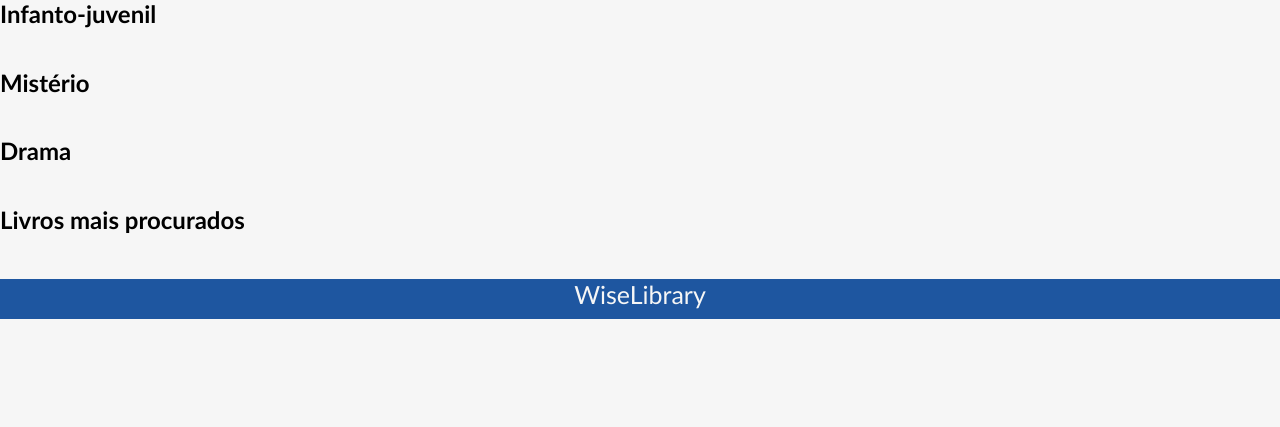
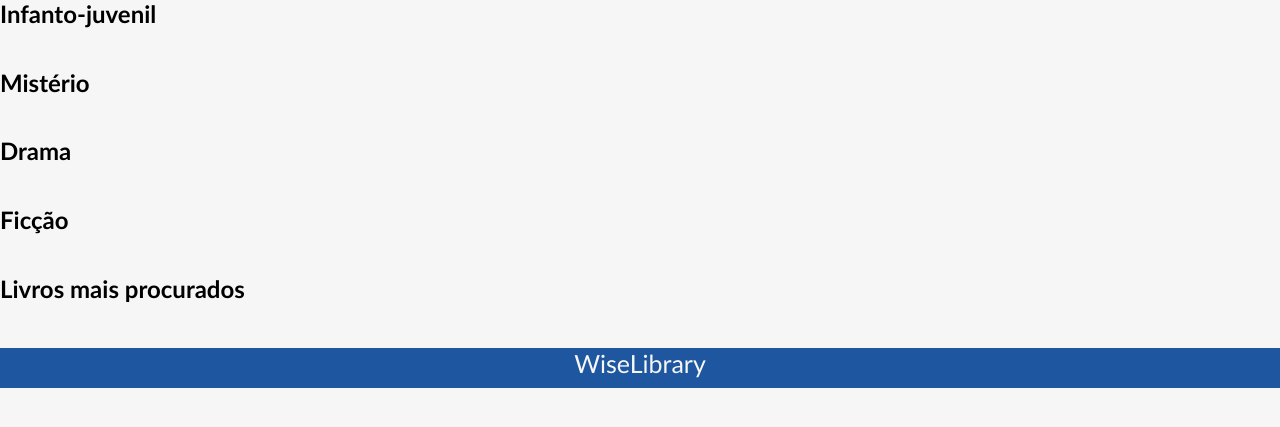
Before and after one commit to DanielOsterkamp/biblio, a PHP site: page /Descubra.php in a window 1280 px wide. Shown: the part 181-608 px from the top of the page. Run offline with PHP 8.4, Linux system fonts and the light colour scheme; data that the repository does not hold is empty.

Commit message:
ficção

```diff
--- a/Biblioteca-do-raederv2-main/Home/Descubra.php
+++ b/Biblioteca-do-raederv2-main/Home/Descubra.php
@@ -69,6 +69,7 @@
    //exibirCategoria(3, 'Fantasia'); tirar de comentario quando tiver um livro com essa categoria
    exibirCategoria(4, 'Mistério');
    exibirCategoria(5, 'Drama');
+   exibirCategoria(6, 'Ficção');
 
    // livro + procurados
 
```
